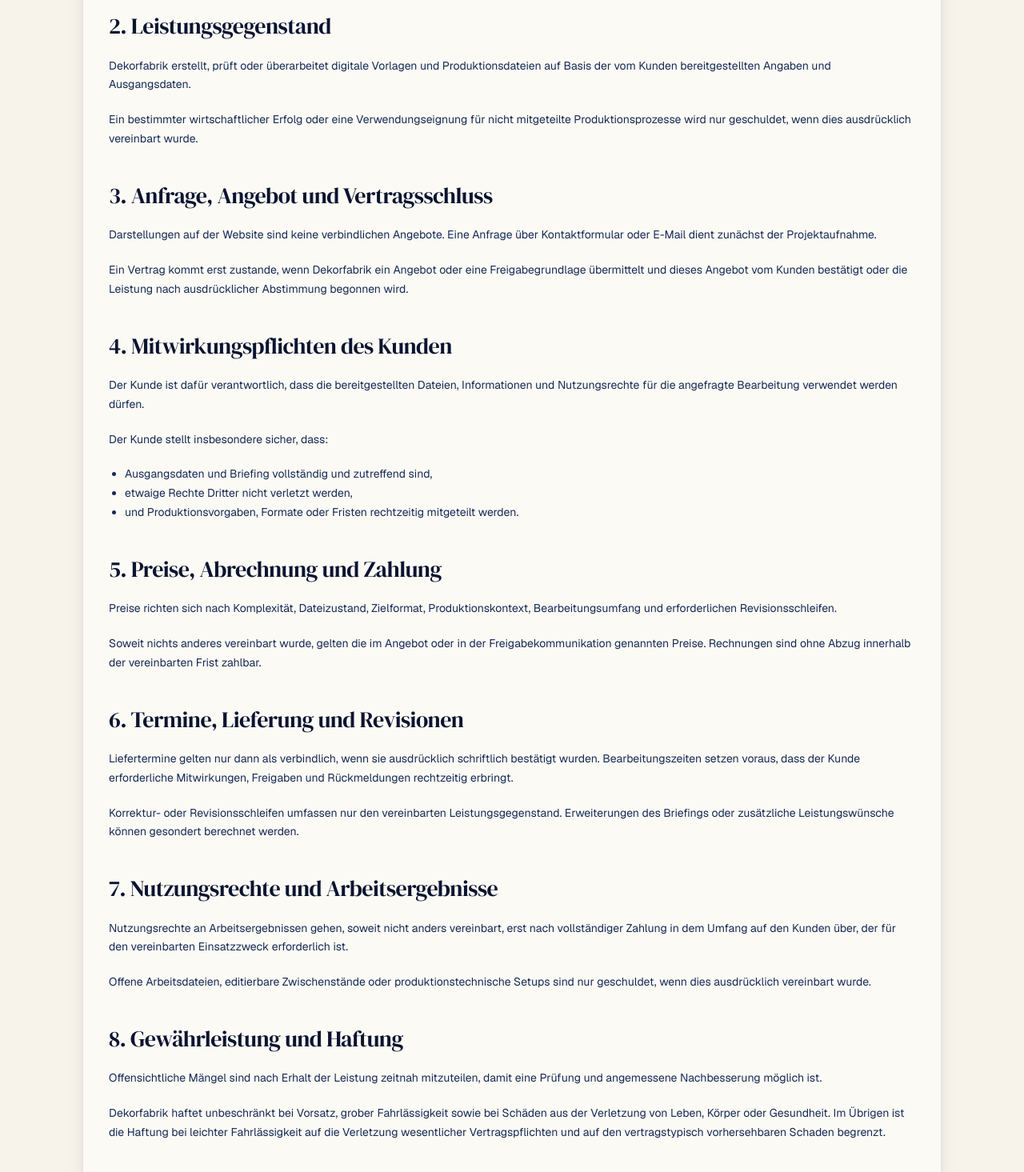
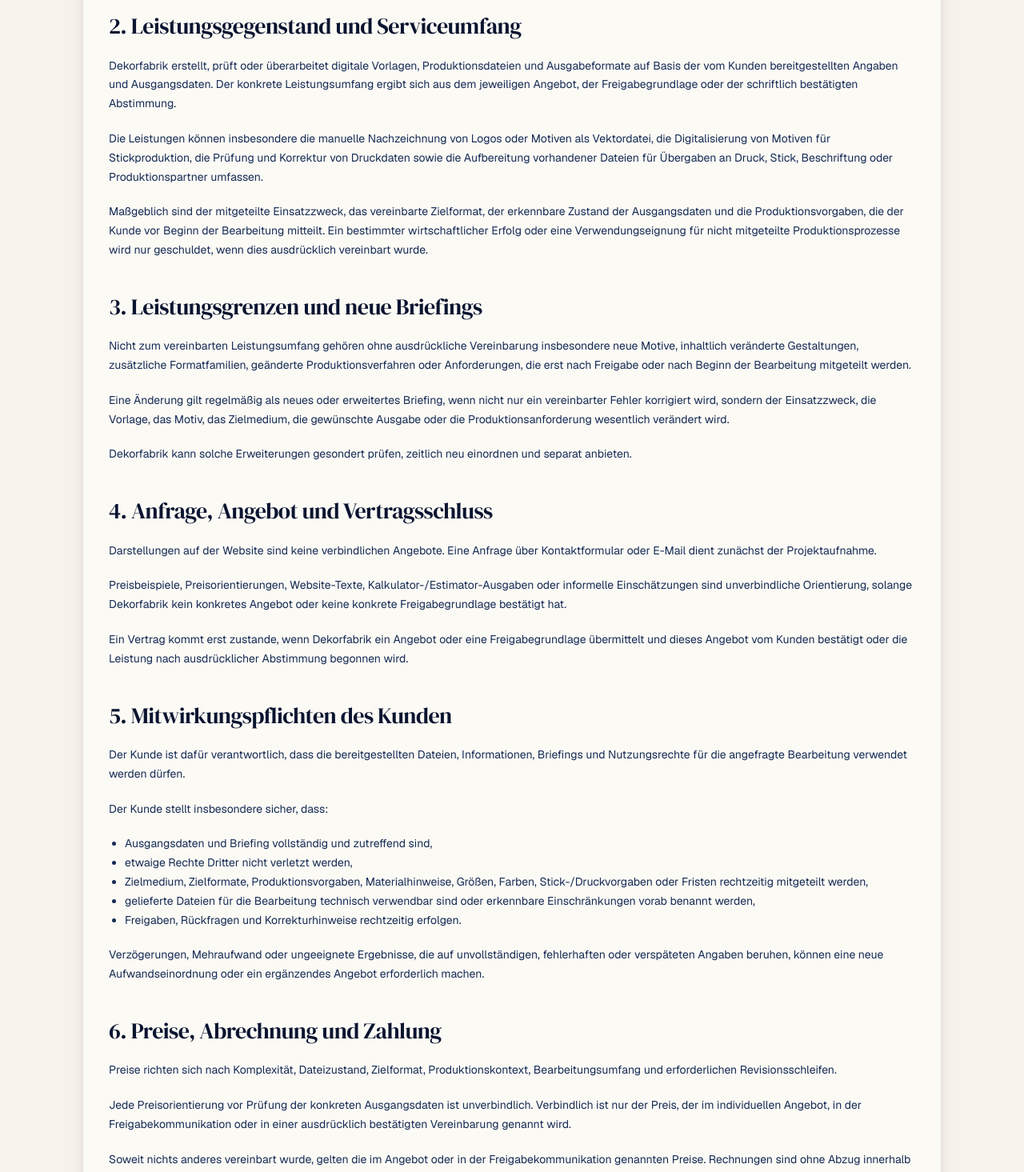
Before and after one commit to strukturunion-mmw/clc_dekorfabrik_website, a Next.js app: page /agb in a window 1280 px wide. Shown: the part 840-2305 px from the top of the page at 80% size. Built offline with nearby package versions, Linux system fonts and the light colour scheme; a web font is replaced by a local one.

Commit message:
E3-US4 clarify service terms and revisions

```diff
--- a/src/app/agb/page.tsx
+++ b/src/app/agb/page.tsx
@@ -5,7 +5,7 @@
 export const metadata: Metadata = createPageMetadata({
   title: "AGB",
   description:
-    "Arbeitsstand für allgemeine Geschäftsbedingungen von Dekorfabrik zu Leistungsumfang, Angebotsprozess, Rechten und Haftung.",
+    "Arbeitsstand für allgemeine Geschäftsbedingungen von Dekorfabrik zu Leistungsumfang, Revisionen, Preisorientierung und Freigabeprozess.",
   path: "/agb",
 });
 
@@ -13,7 +13,7 @@
   return (
     <LegalPage
       title="Allgemeine Geschäftsbedingungen (Entwurf)"
-      intro="Die folgenden AGB bilden einen MVP-Arbeitsstand für Angebote und Leistungen rund um Vektorisierung, Stickdatei-Digitalisierung und druckfertige Datenaufbereitung."
+      intro="Die folgenden AGB bilden einen rechtlich zu prüfenden Arbeitsstand für Angebote und Leistungen rund um Vektorisierung, Stickdatei-Digitalisierung, Druckdaten-Check und Datei-Aufbereitung."
       note={
         <>
           <p>
@@ -31,8 +31,8 @@
       <p>
         Diese AGB gelten für Leistungen der strukturunion GmbH im Zusammenhang
         mit dekorfabrik.de, insbesondere für Vektorisierung,
-        Stickdatei-Digitalisierung, Druckdaten-Prüfung und sonstige
-        dateibezogene Produktionsvorstufen.
+        Stickdatei-Digitalisierung, Druckdaten-Check, Datei-Aufbereitung und
+        sonstige dateibezogene Produktionsvorstufen.
       </p>
       <p>
         Sie richten sich primär an Unternehmen, Agenturen und
@@ -41,23 +41,60 @@
         Schutzvorschriften entgegenstehen.
       </p>
 
-      <h2>2. Leistungsgegenstand</h2>
+      <h2>2. Leistungsgegenstand und Serviceumfang</h2>
       <p>
-        Dekorfabrik erstellt, prüft oder überarbeitet digitale Vorlagen und
-        Produktionsdateien auf Basis der vom Kunden bereitgestellten Angaben und
-        Ausgangsdaten.
+        Dekorfabrik erstellt, prüft oder überarbeitet digitale Vorlagen,
+        Produktionsdateien und Ausgabeformate auf Basis der vom Kunden
+        bereitgestellten Angaben und Ausgangsdaten. Der konkrete Leistungsumfang
+        ergibt sich aus dem jeweiligen Angebot, der Freigabegrundlage oder der
+        schriftlich bestätigten Abstimmung.
       </p>
       <p>
+        Die Leistungen können insbesondere die manuelle Nachzeichnung von Logos
+        oder Motiven als Vektordatei, die Digitalisierung von Motiven für
+        Stickproduktion, die Prüfung und Korrektur von Druckdaten sowie die
+        Aufbereitung vorhandener Dateien für Übergaben an Druck, Stick,
+        Beschriftung oder Produktionspartner umfassen.
+      </p>
+      <p>
+        Maßgeblich sind der mitgeteilte Einsatzzweck, das vereinbarte
+        Zielformat, der erkennbare Zustand der Ausgangsdaten und die
+        Produktionsvorgaben, die der Kunde vor Beginn der Bearbeitung mitteilt.
         Ein bestimmter wirtschaftlicher Erfolg oder eine Verwendungseignung für
         nicht mitgeteilte Produktionsprozesse wird nur geschuldet, wenn dies
         ausdrücklich vereinbart wurde.
       </p>
 
-      <h2>3. Anfrage, Angebot und Vertragsschluss</h2>
+      <h2>3. Leistungsgrenzen und neue Briefings</h2>
+      <p>
+        Nicht zum vereinbarten Leistungsumfang gehören ohne ausdrückliche
+        Vereinbarung insbesondere neue Motive, inhaltlich veränderte
+        Gestaltungen, zusätzliche Formatfamilien, geänderte Produktionsverfahren
+        oder Anforderungen, die erst nach Freigabe oder nach Beginn der
+        Bearbeitung mitgeteilt werden.
+      </p>
+      <p>
+        Eine Änderung gilt regelmäßig als neues oder erweitertes Briefing, wenn
+        nicht nur ein vereinbarter Fehler korrigiert wird, sondern der
+        Einsatzzweck, die Vorlage, das Motiv, das Zielmedium, die gewünschte
+        Ausgabe oder die Produktionsanforderung wesentlich verändert wird.
+      </p>
+      <p>
+        Dekorfabrik kann solche Erweiterungen gesondert prüfen, zeitlich neu
+        einordnen und separat anbieten.
+      </p>
+
+      <h2>4. Anfrage, Angebot und Vertragsschluss</h2>
       <p>
         Darstellungen auf der Website sind keine verbindlichen Angebote. Eine
         Anfrage über Kontaktformular oder E-Mail dient zunächst der
         Projektaufnahme.
+      </p>
+      <p>
+        Preisbeispiele, Preisorientierungen, Website-Texte,
+        Kalkulator-/Estimator-Ausgaben oder informelle Einschätzungen sind
+        unverbindliche Orientierung, solange Dekorfabrik kein konkretes Angebot
+        oder keine konkrete Freigabegrundlage bestätigt hat.
       </p>
       <p>
         Ein Vertrag kommt erst zustande, wenn Dekorfabrik ein Angebot oder eine
@@ -65,20 +102,47 @@
         oder die Leistung nach ausdrücklicher Abstimmung begonnen wird.
       </p>
 
-      <h2>4. Mitwirkungspflichten des Kunden</h2>
-      <p>Der Kunde ist dafür verantwortlich, dass die bereitgestellten Dateien, Informationen und Nutzungsrechte für die angefragte Bearbeitung verwendet werden dürfen.</p>
+      <h2>5. Mitwirkungspflichten des Kunden</h2>
+      <p>
+        Der Kunde ist dafür verantwortlich, dass die bereitgestellten Dateien,
+        Informationen, Briefings und Nutzungsrechte für die angefragte
+        Bearbeitung verwendet werden dürfen.
+      </p>
       <p>Der Kunde stellt insbesondere sicher, dass:</p>
       <ul>
         <li>Ausgangsdaten und Briefing vollständig und zutreffend sind,</li>
         <li>etwaige Rechte Dritter nicht verletzt werden,</li>
-        <li>und Produktionsvorgaben, Formate oder Fristen rechtzeitig mitgeteilt werden.</li>
+        <li>
+          Zielmedium, Zielformate, Produktionsvorgaben, Materialhinweise,
+          Größen, Farben, Stick-/Druckvorgaben oder Fristen rechtzeitig
+          mitgeteilt werden,
+        </li>
+        <li>
+          gelieferte Dateien für die Bearbeitung technisch verwendbar sind oder
+          erkennbare Einschränkungen vorab benannt werden,
+        </li>
+        <li>
+          Freigaben, Rückfragen und Korrekturhinweise rechtzeitig erfolgen.
+        </li>
       </ul>
+      <p>
+        Verzögerungen, Mehraufwand oder ungeeignete Ergebnisse, die auf
+        unvollständigen, fehlerhaften oder verspäteten Angaben beruhen, können
+        eine neue Aufwandseinordnung oder ein ergänzendes Angebot erforderlich
+        machen.
+      </p>
 
-      <h2>5. Preise, Abrechnung und Zahlung</h2>
+      <h2>6. Preise, Abrechnung und Zahlung</h2>
       <p>
         Preise richten sich nach Komplexität, Dateizustand, Zielformat,
         Produktionskontext, Bearbeitungsumfang und erforderlichen
         Revisionsschleifen.
+      </p>
+      <p>
+        Jede Preisorientierung vor Prüfung der konkreten Ausgangsdaten ist
+        unverbindlich. Verbindlich ist nur der Preis, der im individuellen
+        Angebot, in der Freigabekommunikation oder in einer ausdrücklich
+        bestätigten Vereinbarung genannt wird.
       </p>
       <p>
         Soweit nichts anderes vereinbart wurde, gelten die im Angebot oder in
@@ -86,7 +150,7 @@
         innerhalb der vereinbarten Frist zahlbar.
       </p>
 
-      <h2>6. Termine, Lieferung und Revisionen</h2>
+      <h2>7. Termine, Lieferung und Revisionen</h2>
       <p>
         Liefertermine gelten nur dann als verbindlich, wenn sie ausdrücklich
         schriftlich bestätigt wurden. Bearbeitungszeiten setzen voraus, dass der
@@ -94,23 +158,45 @@
         erbringt.
       </p>
       <p>
-        Korrektur- oder Revisionsschleifen umfassen nur den vereinbarten
-        Leistungsgegenstand. Erweiterungen des Briefings oder zusätzliche
-        Leistungswünsche können gesondert berechnet werden.
+        Korrektur- oder Revisionsschleifen beziehen sich auf den vereinbarten
+        Leistungsgegenstand und dienen dazu, Abweichungen vom abgestimmten
+        Briefing, technische Umsetzungsfehler oder angemessene Feinabstimmungen
+        innerhalb des bestätigten Ziels zu korrigieren.
+      </p>
+      <p>
+        Neue Motive, geänderte Inhalte, zusätzliche Formate, andere
+        Produktionsverfahren, geänderte Materialvorgaben, neue Farb- oder
+        Größenanforderungen sowie Änderungen nach finaler Freigabe sind keine
+        bloßen Revisionen, sondern können als neuer oder zusätzlicher Auftrag
+        angeboten und berechnet werden.
+      </p>
+      <p>
+        Eine feste Anzahl eingeschlossener Revisionsschleifen gilt nur, wenn sie
+        im Angebot oder in der Freigabegrundlage ausdrücklich genannt wurde.
       </p>
 
-      <h2>7. Nutzungsrechte und Arbeitsergebnisse</h2>
+      <h2>8. Lieferung, Nutzungsrechte und Arbeitsergebnisse</h2>
       <p>
         Nutzungsrechte an Arbeitsergebnissen gehen, soweit nicht anders
         vereinbart, erst nach vollständiger Zahlung in dem Umfang auf den Kunden
         über, der für den vereinbarten Einsatzzweck erforderlich ist.
       </p>
       <p>
-        Offene Arbeitsdateien, editierbare Zwischenstände oder produktionstechnische
-        Setups sind nur geschuldet, wenn dies ausdrücklich vereinbart wurde.
+        Dekorfabrik liefert die vereinbarten digitalen Ausgabeformate. Offene
+        oder editierbare Arbeitsdateien, Zwischenstände, native
+        Produktions-Setups, maschinen- oder herstellerspezifische Garantien,
+        physische Produktion, Druck, Stick, Bemusterung oder Versand sind nur
+        geschuldet, wenn dies ausdrücklich vereinbart wurde.
+      </p>
+      <p>
+        Sofern eine Datei für ein bestimmtes Produktionsverfahren erstellt wird,
+        beruht die Bearbeitung auf den mitgeteilten Spezifikationen. Eine
+        Garantie für die Verarbeitung durch bestimmte Maschinen, Materialien,
+        Lieferanten oder Produktionsumgebungen besteht nur bei ausdrücklicher
+        Vereinbarung.
       </p>
 
-      <h2>8. Gewährleistung und Haftung</h2>
+      <h2>9. Gewährleistung und Haftung</h2>
       <p>
         Offensichtliche Mängel sind nach Erhalt der Leistung zeitnah mitzuteilen,
         damit eine Prüfung und angemessene Nachbesserung möglich ist.
@@ -123,7 +209,7 @@
         Schaden begrenzt.
       </p>
 
-      <h2>9. Verbraucherhinweise und Widerruf</h2>
+      <h2>10. Verbraucherhinweise und Widerruf</h2>
       <p>
         Soweit Verträge mit Verbraucherinnen oder Verbrauchern geschlossen
         werden, gelten die gesetzlichen Informations- und Widerrufsrechte.
@@ -136,7 +222,7 @@
         sollte vor Livegang gesondert geprüft und gegebenenfalls ergänzt werden.
       </p>
 
-      <h2>10. Schlussbestimmungen</h2>
+      <h2>11. Schlussbestimmungen</h2>
       <p>
         Es gilt das Recht der Bundesrepublik Deutschland unter Ausschluss des
         UN-Kaufrechts, soweit dem keine zwingenden Verbraucherschutzvorschriften
--- a/src/app/faq/page.tsx
+++ b/src/app/faq/page.tsx
@@ -39,12 +39,12 @@
       {
         question: "Wie erhalte ich ein Angebot?",
         answer:
-          "Sie schicken Datei, Einsatzkontext und Deadline. Danach klären wir Aufwand, sinnvolle Leistung und gegebenenfalls Revisionen, bevor Sie eine Freigabe erteilen.",
+          "Sie schicken Datei, Einsatzkontext und Deadline. Danach klären wir Aufwand, sinnvolle Leistung und gegebenenfalls Revisionen. Preisorientierungen bleiben unverbindlich, bis Angebot und Freigabegrundlage individuell bestätigt sind.",
       },
       {
         question: "Sind Revisionen möglich?",
         answer:
-          "Ja, sinnvolle Korrekturschleifen sind im Ablauf eingeplant. Wir stimmen aber vorher ab, ob es um Feinschliff oder um eine inhaltlich neue Aufgabenstellung geht.",
+          "Ja, sinnvolle Korrekturschleifen sind im Ablauf eingeplant. Sie beziehen sich auf das abgestimmte Briefing; neue Motive, andere Zielmedien oder geänderte Produktionsvorgaben können ein neues oder erweitertes Briefing sein.",
       },
     ],
   },
@@ -60,7 +60,7 @@
       {
         question: "Wie läuft die Zusammenarbeit nach der Anfrage ab?",
         answer:
-          "Nach Ihrer Nachricht prüfen wir Datei und Zielmedium, klären Aufwand und Preisorientierung und starten erst nach Freigabe mit der Ausarbeitung. Danach folgen bei Bedarf Revisionen und die finale Auslieferung.",
+          "Nach Ihrer Nachricht prüfen wir Datei und Zielmedium, klären Aufwand und Preisorientierung und starten erst nach bestätigter Freigabegrundlage mit der Ausarbeitung. Danach folgen bei Bedarf abgestimmte Revisionen und die finale Auslieferung.",
       },
       {
         question: "Wie frage ich am besten mit Datei und kurzer Beschreibung an?",
```
Also changed, not shown: src/app/dienste/page.tsx (+10 -1 lines).
